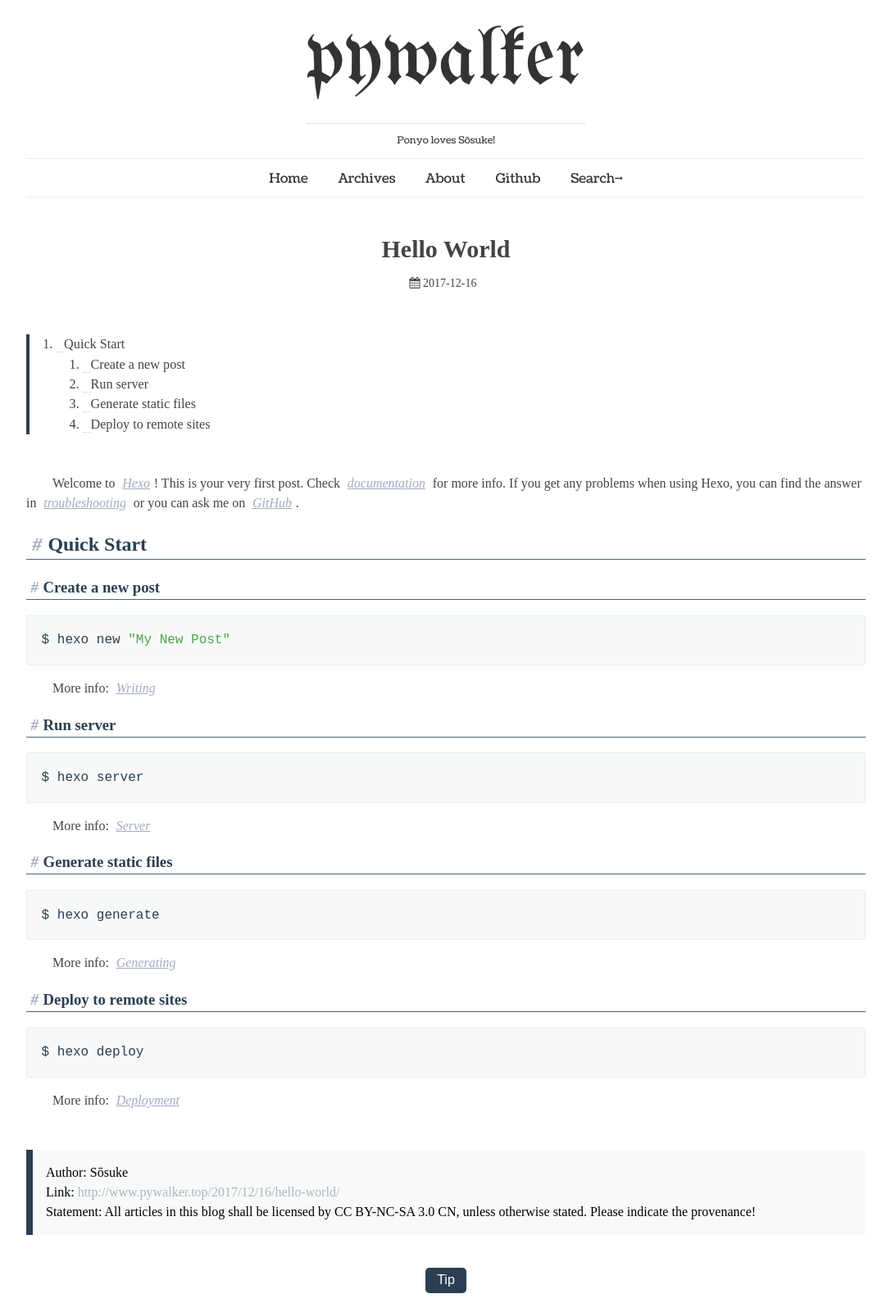
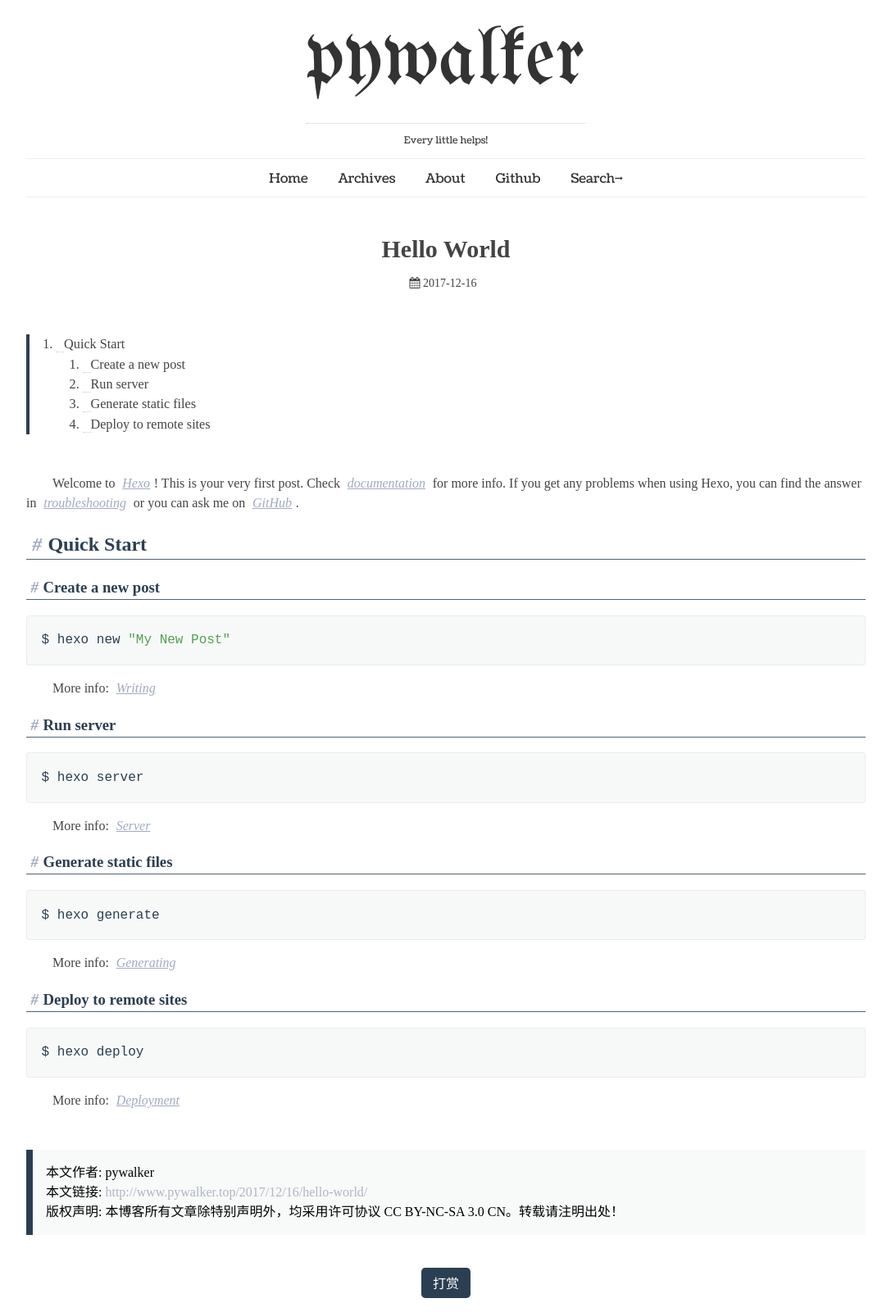
Before and after one commit to pywalker/pywalker.github.io, a plain HTML site: page 2017/12/16/hello-world/index.html in a window 1280 px wide. Shown: the top 1601 px of the page at 82% size, without its empty margins (96-1183 px from the left). Drawn offline with Linux system fonts and the light colour scheme; no server answers.

Commit message:
Site updated: 2017-12-17 13:57:00

```diff
--- a/2017/12/16/hello-world/index.html
+++ b/2017/12/16/hello-world/index.html
@@ -25,7 +25,7 @@
     </h1>
     <h2>
         <a class="motto">
-            Ponyo loves Sōsuke!
+            Every little helps!
         </a>
     </h2>
     <nav class="navbar">
@@ -105,16 +105,16 @@
 
             <div class="copyright">
                 <div class="name">
-                    <a>Author:</a>
-                    <a>Sōsuke</a>
+                    <a>本文作者:</a>
+                    <a>pywalker</a>
                 </div>
                 <div class="link">
-                    <a>Link:</a>
+                    <a>本文链接:</a>
                     <a class="permalink" href="http://www.pywalker.top/2017/12/16/hello-world/">http://www.pywalker.top/2017/12/16/hello-world/</a>
                 </div>
                 <div class="license">
-                    <a>Statement:</a>
-                    <a>All articles in this blog shall be licensed by CC BY-NC-SA 3.0 CN, unless otherwise stated. Please indicate the provenance!</a>
+                    <a>版权声明:</a>
+                    <a>本博客所有文章除特别声明外，均采用许可协议 CC BY-NC-SA 3.0 CN。转载请注明出处！</a>
                 </div>
             </div>
 
@@ -124,7 +124,7 @@
 
 <div class="tip">
 <button class="tip-btn">
-    Tip
+    打赏
 </button>
 <div class="tip-img">
 <ul>
--- a/index.html
+++ b/index.html
@@ -25,7 +25,7 @@
     </h1>
     <h2>
         <a class="motto">
-            Ponyo loves Sōsuke!
+            Every little helps!
         </a>
     </h2>
     <nav class="navbar">
@@ -105,7 +105,7 @@
             </div>
             <div class="continue">
             <a href="/2017/12/16/hello-world/">
-            Continue            <i class="fa fa-angle-right" aria-hidden="true"></i>
+            继续阅读            <i class="fa fa-angle-right" aria-hidden="true"></i>
             </a>
             </div>
         </article>
```
Also changed, not shown: about/index.html (+4 -4 lines), archives/2017/12/index.html (+1 -1 lines), archives/2017/index.html (+1 -1 lines), archives/index.html (+1 -1 lines), categories/index.html (+7 -7 lines), tags/index.html (+7 -7 lines), img/header.png (added).
